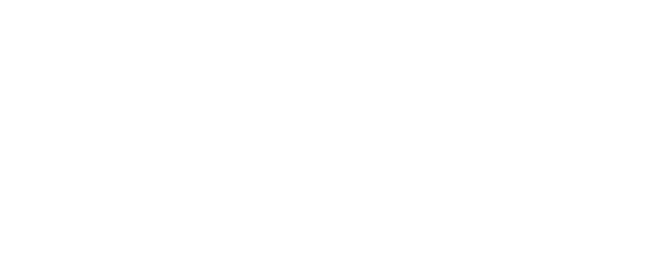
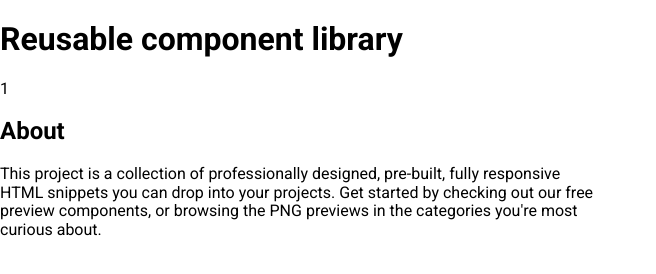
Before and after one commit to js-tasks-ru/htmlcss-20230227_zloy-monk, a website: page index.html in a window 1280 px wide. Shown: the whole page, without its empty margins (0-656 px from the left). Drawn offline with nearby package versions, Linux system fonts and the light colour scheme.

Commit message:
add solution for macro-layout

```diff
--- a/assets/css/main.css
+++ b/assets/css/main.css
@@ -1,4 +1,9 @@
 @import '../fonts/fonts.css';
+@import url('./normalize.css');
+@import url('../../components/page/page.css');
+@import url('../../components/header/header.css');
+@import url('../../components/content/content.css');
+@import url('../../components/footer/footer.css');
 
 :root {
     --white: #ffffff;
--- a/index.html
+++ b/index.html
@@ -5,6 +5,15 @@
         <link rel="stylesheet" href="./assets/css/main.css">
     </head>
     <body>
-
+        <header class="header">
+            <h1 class="header__title">Reusable component library</h1>
+        </header>
+        <main class="main">
+            <div>1</div>
+        </main>
+        <footer class="footer">
+            <h2 class="footer__title">About</h2>
+            <p class="footer__description">This project is a collection of professionally designed, pre-built, fully responsive <br>HTML snippets you can drop into your projects. Get started by checking out our free <br>preview components, or browsing the PNG previews in the categories you're most <br>curious about.</p>
+        </footer>
     </body>
 </html>
```
